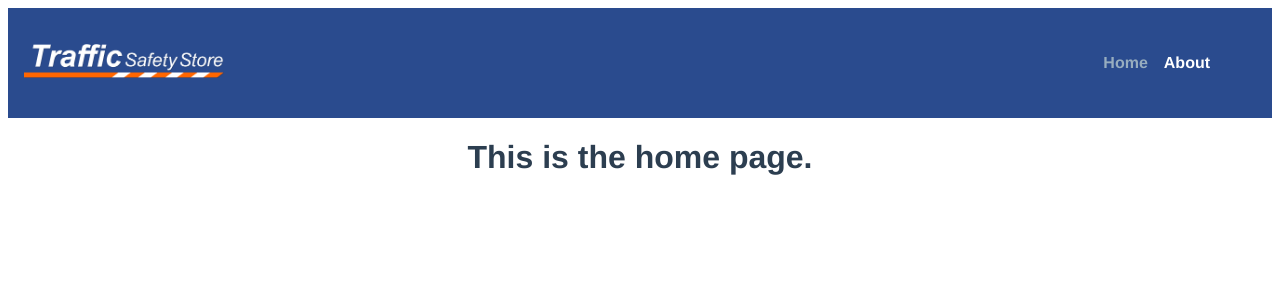
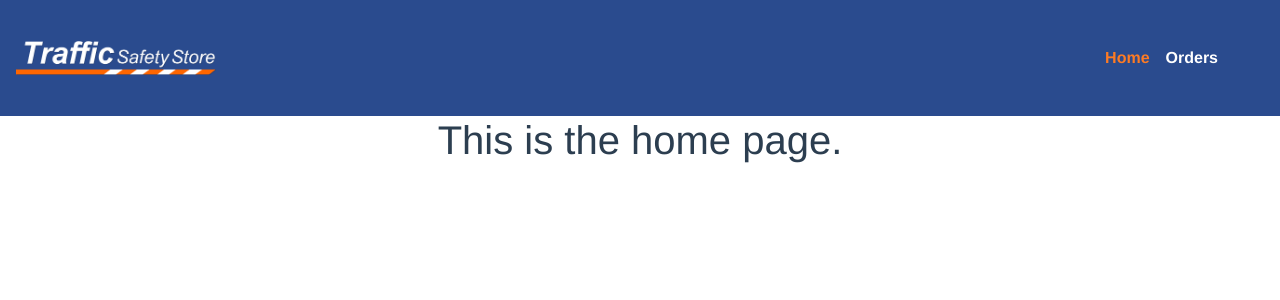
Before and after one commit to tss-awertheimer/VueGui-Test, a Vue app: page /#/ in a window 1280 px wide. Shown: the top 300 px of the page. Built offline with nearby package versions, Linux system fonts and the light colour scheme.

Commit message:
Added Bootstrap, Axios, and set up a fetch to get starships in the orders view

```diff
--- a/package.json
+++ b/package.json
@@ -9,9 +9,12 @@
     "lint": "vue-cli-service lint"
   },
   "dependencies": {
+    "axios": "^0.21.1",
+    "bootstrap": "^4.6.0",
+    "bootstrap-vue": "^2.21.2",
     "core-js": "^3.6.5",
     "register-service-worker": "^1.7.1",
-    "vue": "^2.6.11",
+    "vue": "^2.6.12",
     "vue-router": "^3.2.0"
   },
   "devDependencies": {
--- a/src/App.vue
+++ b/src/App.vue
@@ -6,14 +6,14 @@
       </a>
       <div id="nav">
         <router-link to="/">Home</router-link>
-        <router-link to="/about">About</router-link>
+        <router-link to="/orders">Orders</router-link>
       </div>
     </header>
     <router-view />
   </div>
 </template>
 
-<style lang="less">
+<style lang="less" scoped>
 #app {
   font-family: Avenir, Helvetica, Arial, sans-serif;
   -webkit-font-smoothing: antialiased;
@@ -48,7 +48,7 @@ header {
       margin-right: 1rem;
 
       &.router-link-exact-active {
-        color: #97adbf;
+        color: #fd7b24;
       }
     }
   }
--- a/src/global.less
+++ b/src/global.less
@@ -2,3 +2,7 @@ img{
     width: 100%;
     height: auto;
 }
+
+// Import Bootstrap an BootstrapVue CSS files (order is important)
+@import 'bootstrap/dist/css/bootstrap.scss';
+@import 'bootstrap-vue/dist/bootstrap-vue.scss';
--- a/src/router/index.ts
+++ b/src/router/index.ts
@@ -11,13 +11,13 @@ const routes: Array<RouteConfig> = [
     component: Home
   },
   {
-    path: "/about",
-    name: "About",
+    path: "/orders",
+    name: "Orders",
     // route level code-splitting
-    // this generates a separate chunk (about.[hash].js) for this route
+    // this generates a separate chunk (orders.[hash].js) for this route
     // which is lazy-loaded when the route is visited.
     component: () =>
-      import(/* webpackChunkName: "about" */ "../views/About.vue")
+      import(/* webpackChunkName: "orders" */ "../views/Orders.vue")
   }
 ];
 
--- a/src/views/About.vue
+++ /dev/null
@@ -1,5 +0,0 @@
-<template>
-  <div class="about">
-    <h1>This is an about page</h1>
-  </div>
-</template>
--- /dev/null
+++ b/src/views/Orders.vue
@@ -0,0 +1,48 @@
+<template>
+  <div class="orders">
+    <h1>This is an orders page</h1>
+    <ul v-if="starships && starships.length">
+      <li v-for="starship of starships" :key="`${starship}-${index}`">
+        <p>
+          <strong>{{ starship.name }}</strong>
+        </p>
+        <p>{{ starship.body }}</p>
+      </li>
+    </ul>
+  </div>
+</template>
+
+<script>
+import axios from "axios";
+import Vue from "vue";
+
+export default Vue.extend({
+  name: "Orders",
+  components: {},
+
+  data() {
+    return {
+      starships: [],
+      errors: []
+    };
+  },
+
+  // Fetches starships when the component is created.
+  async created() {
+    try {
+      const response = await axios.get(`https://swapi.dev/api/starships`);
+      this.starships = response.data.results;
+
+      console.log(response);
+    } catch (e) {
+      this.errors.push(e);
+    }
+  }
+});
+</script>
+
+<style lang="less" scoped>
+ul {
+  list-style: none;
+}
+</style>
```
Also changed, not shown: src/main.ts (+9 -0 lines), 1 other file (tests, documents, lock files or other folders).
